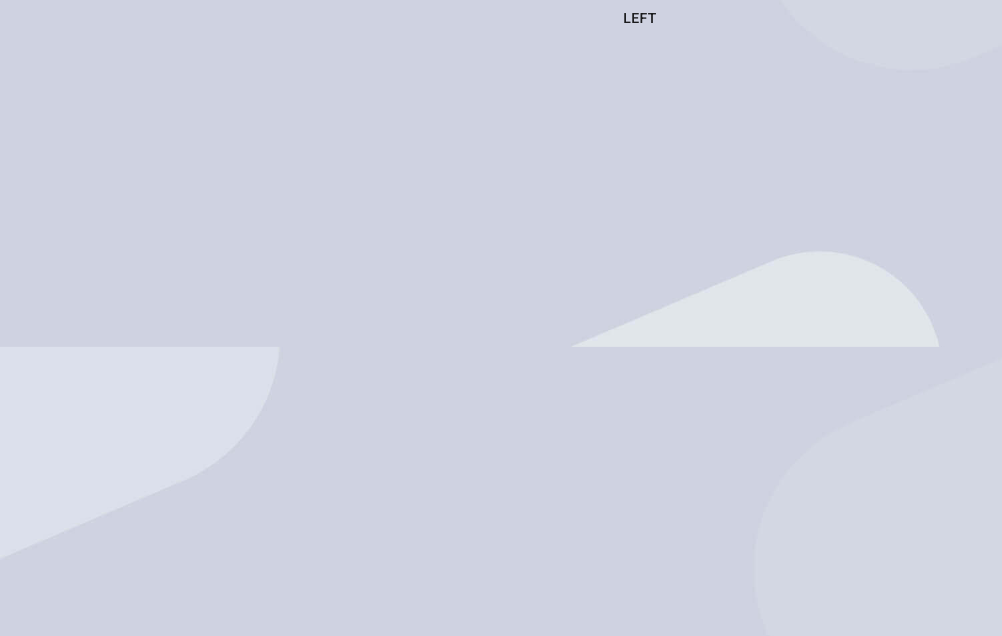
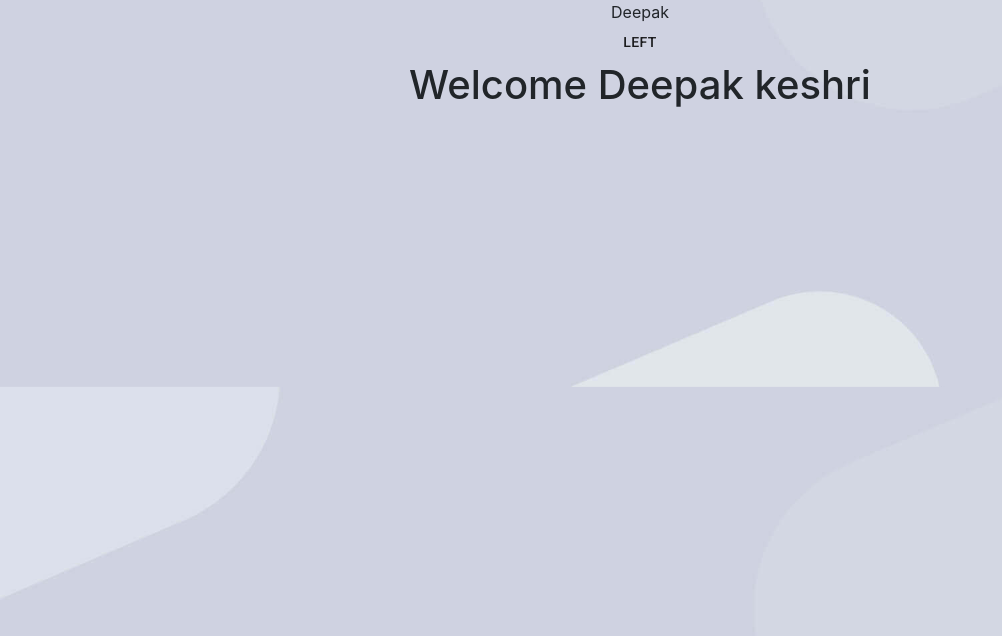
Before and after one commit to dkeshri/react, a React (Create React App) app: page / in a window 1280 px wide. Shown: the top 636 px of the page, without its empty margins (0-1002 px from the left). Built offline with nearby package versions, Linux system fonts and the light colour scheme.

Commit message:
Protected Route Added

```diff
--- a/src/App.js
+++ b/src/App.js
@@ -1,10 +1,10 @@
 import React from 'react';
 import './App.css';
-import Router from './Router';
+import {AppRouter} from './Router'
 function App() {
   return (
     <div className="App">
-      <Router></Router>
+      <AppRouter/>
     </div>
   );
 }
--- /dev/null
+++ b/src/Components/Common/NavBar.js
@@ -0,0 +1,9 @@
+import React from 'react'
+// renaming is not allowed. if you want to rename export default
+export function NavBar() {
+    return (
+        <div>
+            Deepak
+        </div>
+    )
+}
--- a/src/Components/Home.js
+++ b/src/Components/Home.js
@@ -1,9 +1,8 @@
 import React from 'react'
-import Drawer from '../Components/Common/Drawer'
 export default function Home() {
     return(
         <>
-        <Drawer></Drawer>
+        <h1>Welcome Deepak keshri</h1>
         </>
     )
 }
--- /dev/null
+++ b/src/ProtectedRoute.js
@@ -0,0 +1,25 @@
+import React from 'react'
+import { Redirect } from 'react-router-dom'
+import Drawer from './Components/Common/Drawer'
+import {NavBar} from './Components/Common/NavBar'
+// import Footer from './Components/Footer'
+export const ProtectedRoute = (props) => {
+    const Component = props.component;
+    const isAuthenticated = true;
+
+    return isAuthenticated ? (<>
+        <div id="main">
+            <NavBar />
+            <Drawer></Drawer>
+            <div className="mainContentSection">
+                <Component />
+            </div>
+            {/* <div style={{color:"white"}} className="footer">
+                <Footer/>
+            </div> */}
+        </div>
+    </>
+    ) : (
+            <Redirect to={{ pathname: '/login' }} />
+        );
+}
--- a/src/Router.js
+++ b/src/Router.js
@@ -1,21 +1,18 @@
 import React from 'react'
-import {BrowserRouter as  Router, Switch, Route} from 'react-router-dom'
+import { BrowserRouter as Router, Switch, Route } from 'react-router-dom'
+import { ProtectedRoute } from './ProtectedRoute'
 import Home from './Components/Home'
 import PageNotFound from './Components/Common/PageNotFound'
 import Login from './Components/OpenPage/Login'
-import Dropdown from './Components/Dropdown'
-function AppRouter() {
+export const AppRouter = () => {
     return (
         <Router basename="/React">
             <Switch>
-                <Route  exact path="/" component={Home}/>
-                <Route  exact path="/Home" component={Home}/>
-                <Route  exact path="/Dropdown" component={Dropdown}/>
-                <Route  path="/Login" component={Login}/>
-                <Route path="*" component={PageNotFound}/>
+                <Route path="/Login" exact component={Login} />
+                <ProtectedRoute path="/" exact component={Home} />
+                <ProtectedRoute path="/Home" exact component={Home} />
+                <Route path="*" exact component={PageNotFound} />
             </Switch>
         </Router>
     )
 }
-
-export default AppRouter
```
